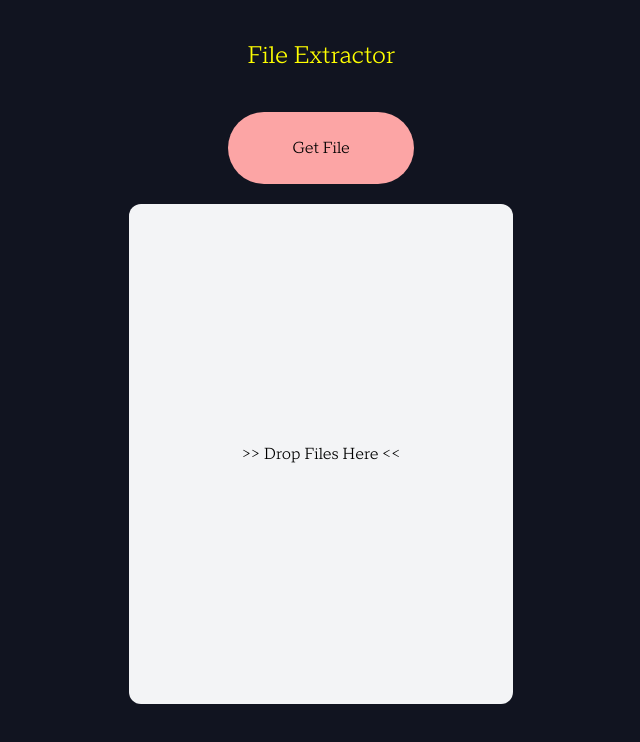
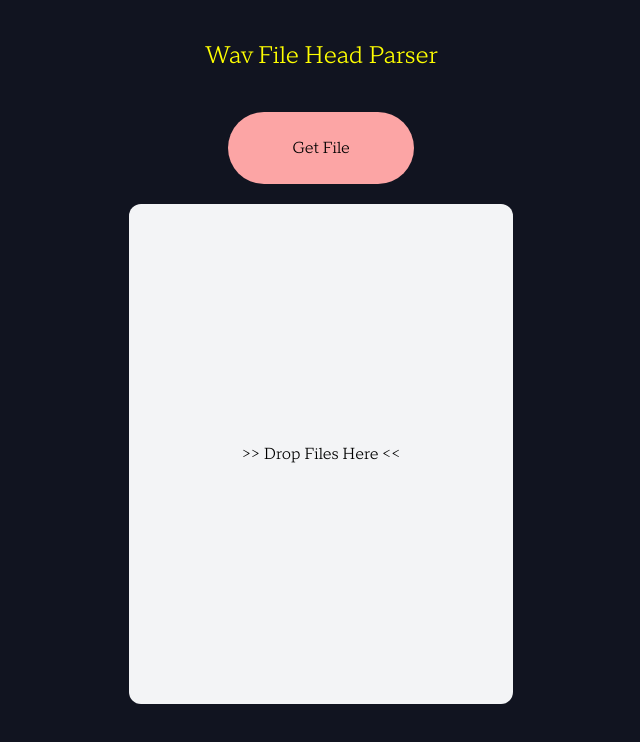
Before and after one commit to Lucy-de-Rojas/focus-rite, a Next.js app: page / in a window 1280 px wide. Shown: the top 742 px of the page, without its empty margins (319-959 px from the left). Built offline with nearby package versions, Linux system fonts and the light colour scheme.

Commit message:
added upload file button

```diff
--- a/src/pages/index.js
+++ b/src/pages/index.js
@@ -169,7 +169,7 @@ function handleSubmit(e) {
 
 
   return (<div className="bg-[--black] text-center lg:px-[35%]">
-    <h1 className="py-10 text-[yellow] text-2xl">File Extractor</h1>
+    <h1 className="py-10 text-[yellow] text-2xl">Wav File Head Parser</h1>
 
 
 
```
